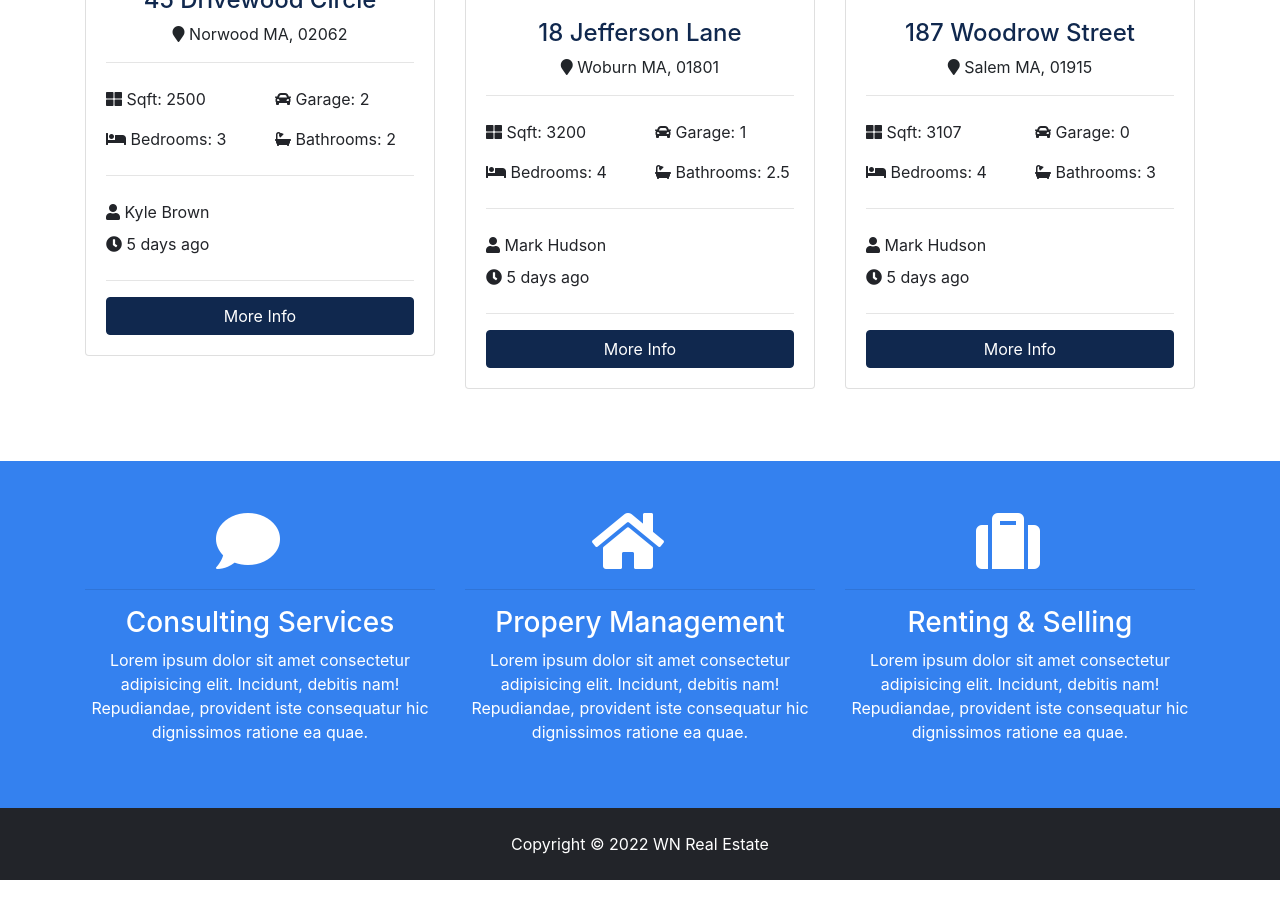
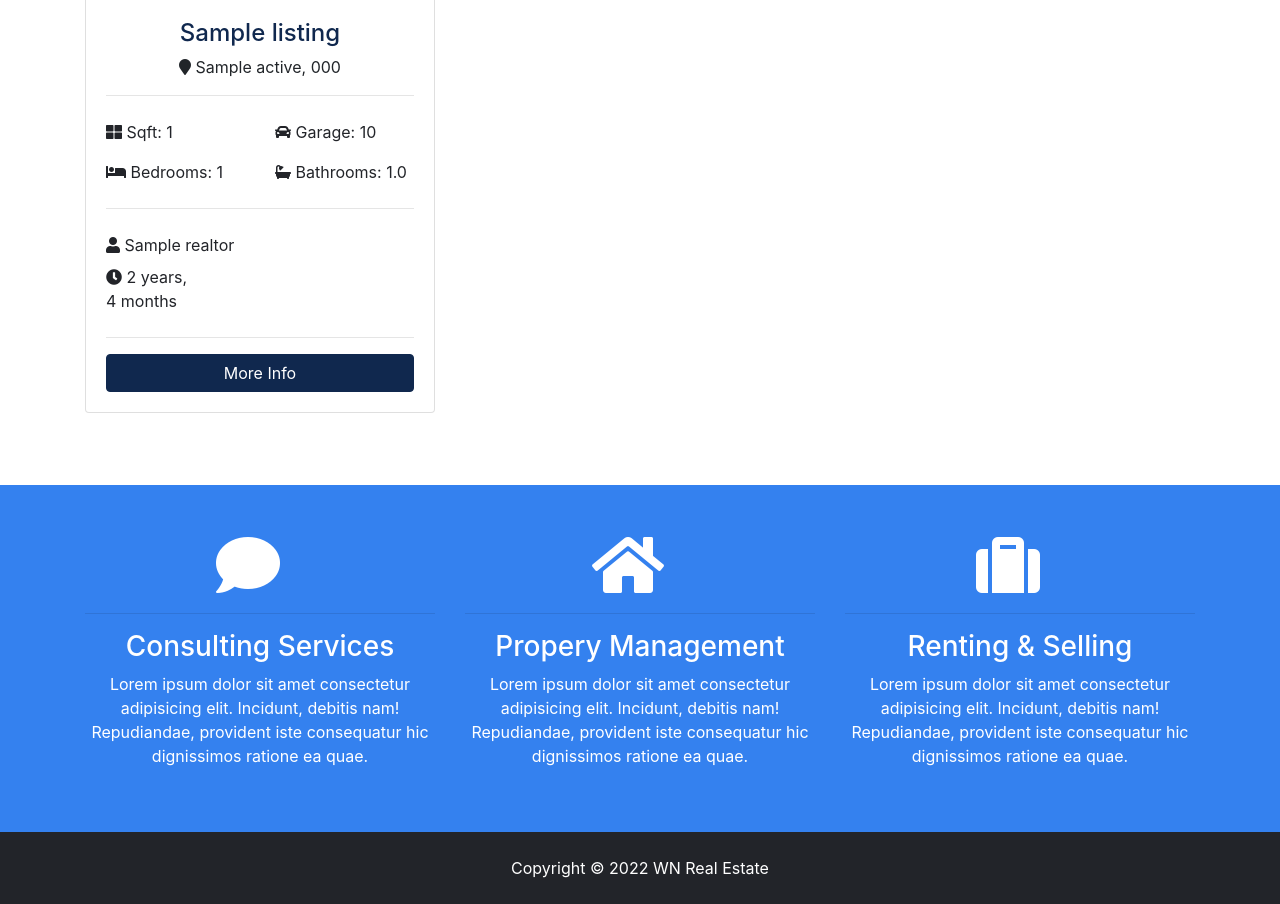
Before and after one commit to Will-Neal/Django-Real-Estate-App, a Django app: page / in a window 1280 px wide. Shown: the part 1173-2077 px from the top of the page. Before the commit the page ends 2053 px from the top, so only its background shows below. Run offline with Django 4.2, Linux system fonts and the light colour scheme; tables that the repository leaves empty hold one stand-in row (values such as "Sample post"); grey boxes marked "Sample" are stand-in pictures; some libraries are stand-ins or nearby versions.

Commit message:
Added dynamic listing data to homepage

```diff
--- a/real_estate_project/listings/views.py
+++ b/real_estate_project/listings/views.py
@@ -4,7 +4,7 @@ from django.core.paginator import Paginator, EmptyPage, PageNotAnInteger
 from .models import Listing
 
 def index(request):
-    listings = Listing.objects.all()
+    listings = Listing.objects.order_by('list_Date').filter(is_published=True)
     print(listings)
 
     paginator = Paginator(listings, 3)
--- a/real_estate_project/pages/views.py
+++ b/real_estate_project/pages/views.py
@@ -1,8 +1,16 @@
 from django.shortcuts import render
 from django.http import HttpResponse
 
+from listings.models import Listing
+
 def index(request):
-    return render(request, 'pages/index.html')
+    listings = Listing.objects.order_by('-list_Date').filter(is_published=True)[:3]
+
+    context = {
+        'listings': listings
+    }
+
+    return render(request, 'pages/index.html', context)
 
 def about(request):
     return render(request, 'pages/about.html')
--- a/real_estate_project/templates/pages/index.html
+++ b/real_estate_project/templates/pages/index.html
@@ -1,4 +1,6 @@
 {% extends 'base.html' %}
+
+{% load humanize %}
 
 {% block content %}
 <!-- Showcase -->
@@ -9,7 +11,8 @@
         <h1 class="display-4 mb-4">
           Property Searching Just Got So Easy
         </h1>
-          <p class="lead">Lorem ipsum dolor sit, amet consectetur adipisicing elit. Recusandae quas, asperiores eveniet vel nostrum magnam
+        <p class="lead">Lorem ipsum dolor sit, amet consectetur adipisicing elit. Recusandae quas, asperiores eveniet
+          vel nostrum magnam
           voluptatum tempore! Consectetur, id commodi!</p>
         <div class="search">
           <form action="search.html">
@@ -130,135 +133,63 @@
   <div class="container">
     <h3 class="text-center mb-3">Latest Listings</h3>
     <div class="row">
+      {% if listings %}
+      {% for listing in listings %}
       <!-- Listing 1 -->
         <div class="col-md-6 col-lg-4 mb-4">
           <div class="card listing-preview">
-            <img class="card-img-top" src="assets/img/homes/home-1.jpg" alt="">
+            <img class="card-img-top" src="{{listing.photo_main.url}}" alt="">
             <div class="card-img-overlay">
               <h2>
-                <span class="badge badge-secondary text-white">$490,000</span>
+                <span class="badge badge-secondary text-white">${{listing.price | intcomma }}</span>
               </h2>
             </div>
             <div class="card-body">
               <div class="listing-heading text-center">
-                <h4 class="text-primary">45 Drivewood Circle</h4>
+                <h4 class="text-primary">{{listing.title}}</h4>
                 <p>
-                  <i class="fas fa-map-marker"></i> Norwood MA, 02062</p>
+                  <i class="fas fa-map-marker"></i> {{listing.city}} {{listing.state}}, {{listing.zipcode}}
+                </p>
               </div>
               <hr>
               <div class="row py-2 text-secondary">
                 <div class="col-6">
-                  <i class="fas fa-th-large"></i> Sqft: 2500</div>
+                  <i class="fas fa-th-large"></i> Sqft: {{listing.sqft}}
+                </div>
                 <div class="col-6">
-                  <i class="fas fa-car"></i> Garage: 2</div>
+                  <i class="fas fa-car"></i> Garage: {{listing.garage}}
+                </div>
               </div>
               <div class="row py-2 text-secondary">
                 <div class="col-6">
-                  <i class="fas fa-bed"></i> Bedrooms: 3</div>
+                  <i class="fas fa-bed"></i> Bedrooms: {{listing.bedrooms}}
+                </div>
                 <div class="col-6">
-                  <i class="fas fa-bath"></i> Bathrooms: 2</div>
+                  <i class="fas fa-bath"></i> Bathrooms: {{listing.bathrooms}}
+                </div>
               </div>
               <hr>
               <div class="row py-2 text-secondary">
                 <div class="col-6">
-                  <i class="fas fa-user"></i> Kyle Brown</div>
+                  <i class="fas fa-user"></i> {{listing.realtor}}
+                </div>
               </div>
               <div class="row text-secondary pb-2">
                 <div class="col-6">
-                  <i class="fas fa-clock"></i> 5 days ago</div>
+                  <i class="fas fa-clock"></i> {{listing.list_Date | timesince }}
+                </div>
               </div>
               <hr>
               <a href="listing.html" class="btn btn-primary btn-block">More Info</a>
             </div>
           </div>
         </div>
-
-        <!-- Listing 2 -->
-        <div class="col-md-6 col-lg-4 mb-4">
-          <div class="card listing-preview">
-            <img class="card-img-top" src="assets/img/homes/home-2.jpg" alt="">
-            <div class="card-img-overlay">
-              <h2>
-                <span class="badge badge-secondary text-white">$550,000</span>
-              </h2>
+      {% endfor %}
+      {% else %}
+        <div class="col-md-12">
+            <p>No Listings Available</p>
         </div>
-            <div class="card-body">
-              <div class="listing-heading text-center">
-                <h4 class="text-primary">18 Jefferson Lane</h4>
-                <p>
-                  <i class="fas fa-map-marker"></i> Woburn MA, 01801</p>
-              </div>
-              <hr>
-              <div class="row py-2 text-secondary">
-                <div class="col-6">
-                  <i class="fas fa-th-large"></i> Sqft: 3200</div>
-                <div class="col-6">
-                  <i class="fas fa-car"></i> Garage: 1</div>
-              </div>
-              <div class="row py-2 text-secondary">
-                <div class="col-6">
-                  <i class="fas fa-bed"></i> Bedrooms: 4</div>
-                <div class="col-6">
-                  <i class="fas fa-bath"></i> Bathrooms: 2.5</div>
-              </div>
-              <hr>
-              <div class="row py-2 text-secondary">
-                <div class="col-6">
-                  <i class="fas fa-user"></i> Mark Hudson</div>
-              </div>
-              <div class="row text-secondary pb-2">
-                <div class="col-6">
-                  <i class="fas fa-clock"></i> 5 days ago</div>
-              </div>
-              <hr>
-              <a href="listing.html" class="btn btn-primary btn-block">More Info</a>
-            </div>
-          </div>
-        </div>
-
-        <!-- Listing 3 -->
-        <div class="col-md-6 col-lg-4 mb-4">
-          <div class="card listing-preview">
-            <img class="card-img-top" src="assets/img/homes/home-3.jpg" alt="">
-            <div class="card-img-overlay">
-              <h2>
-                <span class="badge badge-secondary text-white">$580,000</span>
-              </h2>
-            </div>
-            <div class="card-body">
-              <div class="listing-heading text-center">
-                <h4 class="text-primary">187 Woodrow Street</h4>
-                <p>
-                  <i class="fas fa-map-marker"></i> Salem MA, 01915</p>
-              </div>
-              <hr>
-              <div class="row py-2 text-secondary">
-                <div class="col-6">
-                  <i class="fas fa-th-large"></i> Sqft: 3107</div>
-                <div class="col-6">
-                  <i class="fas fa-car"></i> Garage: 0</div>
-              </div>
-              <div class="row py-2 text-secondary">
-                <div class="col-6">
-                  <i class="fas fa-bed"></i> Bedrooms: 4</div>
-                <div class="col-6">
-                  <i class="fas fa-bath"></i> Bathrooms: 3</div>
-              </div>
-              <hr>
-              <div class="row py-2 text-secondary">
-                <div class="col-6">
-                  <i class="fas fa-user"></i> Mark Hudson</div>
-              </div>
-              <div class="row text-secondary pb-2">
-                <div class="col-6">
-                  <i class="fas fa-clock"></i> 5 days ago</div>
-              </div>
-              <hr>
-              <a href="listing.html" class="btn btn-primary btn-block">More Info</a>
-            </div>
-          </div>
-        </div>
-
+      {% endif %}
     </div>
   </div>
 </section>
@@ -270,21 +201,24 @@
         <i class="fas fa-comment fa-4x mr-4"></i>
         <hr>
         <h3>Consulting Services</h3>
-          <p>Lorem ipsum dolor sit amet consectetur adipisicing elit. Incidunt, debitis nam! Repudiandae, provident iste consequatur
+        <p>Lorem ipsum dolor sit amet consectetur adipisicing elit. Incidunt, debitis nam! Repudiandae, provident iste
+          consequatur
           hic dignissimos ratione ea quae.</p>
       </div>
       <div class="col-md-4">
         <i class="fas fa-home fa-4x mr-4"></i>
         <hr>
         <h3>Propery Management</h3>
-          <p>Lorem ipsum dolor sit amet consectetur adipisicing elit. Incidunt, debitis nam! Repudiandae, provident iste consequatur
+        <p>Lorem ipsum dolor sit amet consectetur adipisicing elit. Incidunt, debitis nam! Repudiandae, provident iste
+          consequatur
           hic dignissimos ratione ea quae.</p>
       </div>
       <div class="col-md-4">
         <i class="fas fa-suitcase fa-4x mr-4"></i>
         <hr>
         <h3>Renting & Selling</h3>
-          <p>Lorem ipsum dolor sit amet consectetur adipisicing elit. Incidunt, debitis nam! Repudiandae, provident iste consequatur
+        <p>Lorem ipsum dolor sit amet consectetur adipisicing elit. Incidunt, debitis nam! Repudiandae, provident iste
+          consequatur
           hic dignissimos ratione ea quae.</p>
       </div>
     </div>
```
Lines whose indentation alone changed are shown as unchanged.
